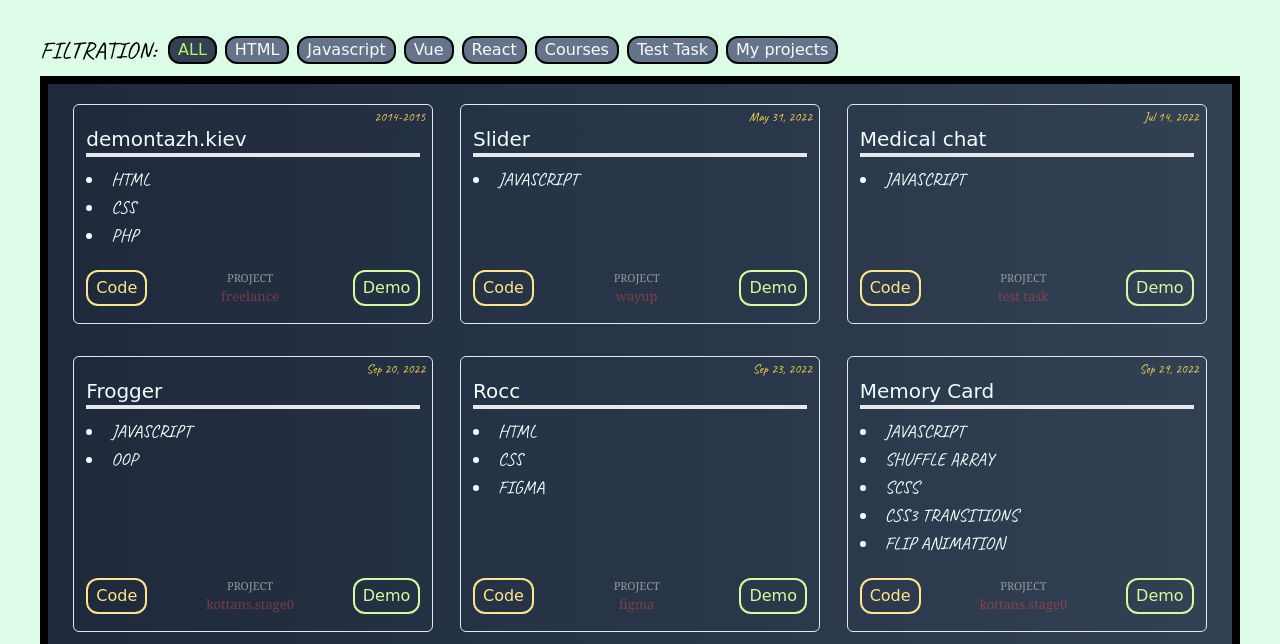
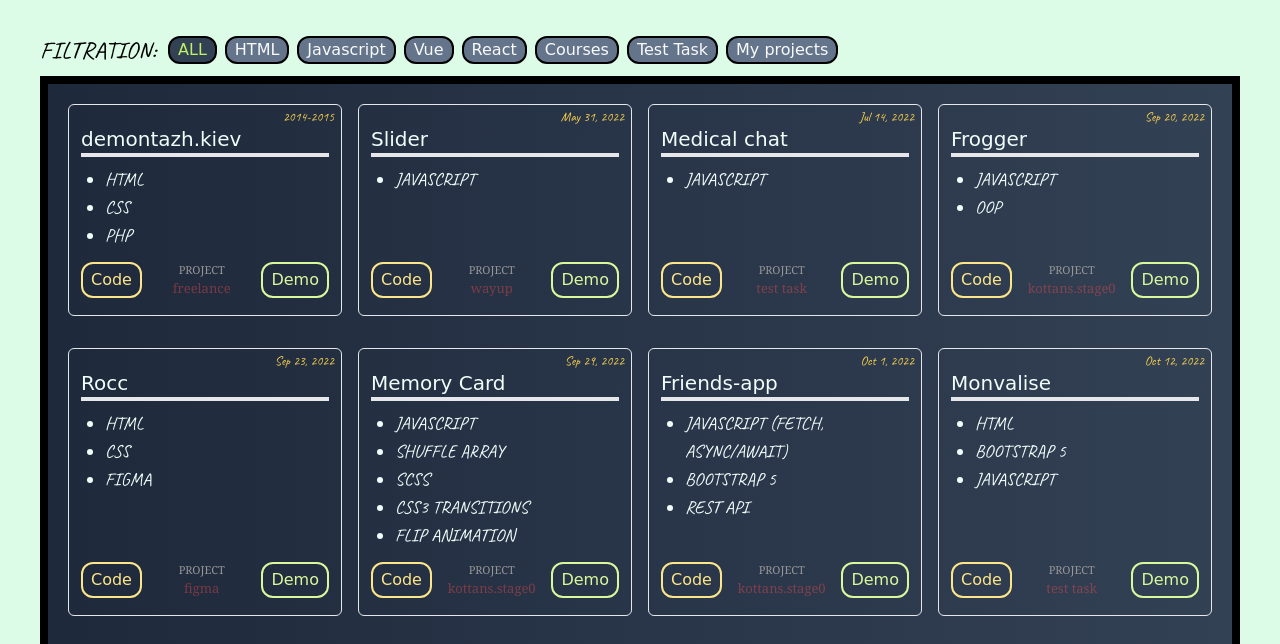
Before and after one commit to TonyG89/portfolio, a plain HTML site: page index.html in a window 1280 px wide. Shown: the part 120-764 px from the top of the page. Drawn offline with nearby package versions, Linux system fonts and the light colour scheme; a web font is replaced by a local one.

Commit message:
xl cols+flex card

```diff
--- a/app.js
+++ b/app.js
@@ -110,19 +110,17 @@ const renderData = (data, loaded = true) => {
                                         w-full
                                         mx-auto
                                         border rounded-md mb-4 p-3
-                flex flex-col justify-between
-                "
+                                        flex flex-col justify-start"
                                         style="font-family: 'Fredericka the Great', cursive;"
                                         >
-                <div class="">
-                <h2 class="text-xl my-2 border-b-4 w-full relative">${project.title}<span class="text-amber-300 text-right align-text-top absolute date " style="font-family: 'Caveat', cursive;">${project.created}</span></h2>
-                <div
-                class="uppercase"
+                                            <h2 class="text-xl mt-2 border-b-4 w-full relative">${project.title}<span class="text-amber-300 text-right align-text-top absolute date " style="font-family: 'Caveat', cursive;">${project.created}</span></h2>
+                                            <ul
+                                            class="uppercase list-disc ml-6 my-2"
                                             style="font-family: 'Caveat', cursive;"
-                >${stackBlock}
-                </div>
-                </div>
-                <div class="flex justify-between place-items-center mt-4">
+                                            >
+                                                ${stackBlock}
+                                            </ul>
+                                            <div class="flex mt-auto justify-between place-items-center mt-4">
                                                 <btn class="btn-code border-2 rounded-xl px-2 py-1 border-amber-200 text-amber-200 hover:border-amber-400 hover:text-amber-400 hover:">
                                                     <a href="${project.code}" target="_blank">Code</a>
                                                 </btn>
--- a/index.html
+++ b/index.html
@@ -44,16 +44,15 @@
                 max-md:border-none
                 max-md:p-0
                 min-h-[140px]
-                grid gap-4 grid-cols-1 sm:grid-cols-2 lg:grid-cols-3
+                grid gap-4 grid-cols-1 sm:grid-cols-2 lg:grid-cols-3 xl:grid-cols-4
                 ">
                 <svg role="img"
                     aria-label="Mouth and eyes come from 9:00 and rotate clockwise into position, right eye blinks, then all parts rotate and merge into 3:00"
                     class="smiley mx-auto
-                    sm:absolute
-                    sm:left-[50%]
-                    sm:translate-x-[-50%]
-                    lg:static
-                    lg:col-start-2 lg:col-end-3" viewBox="0 0 128 128"
+                    absolute
+                    left-[50%]
+                    translate-x-[-50%]
+                    viewBox="0 0 128 128"
                     width="128px"
                     height="128px">
                     <defs>
```
Lines whose indentation alone changed are shown as unchanged.
